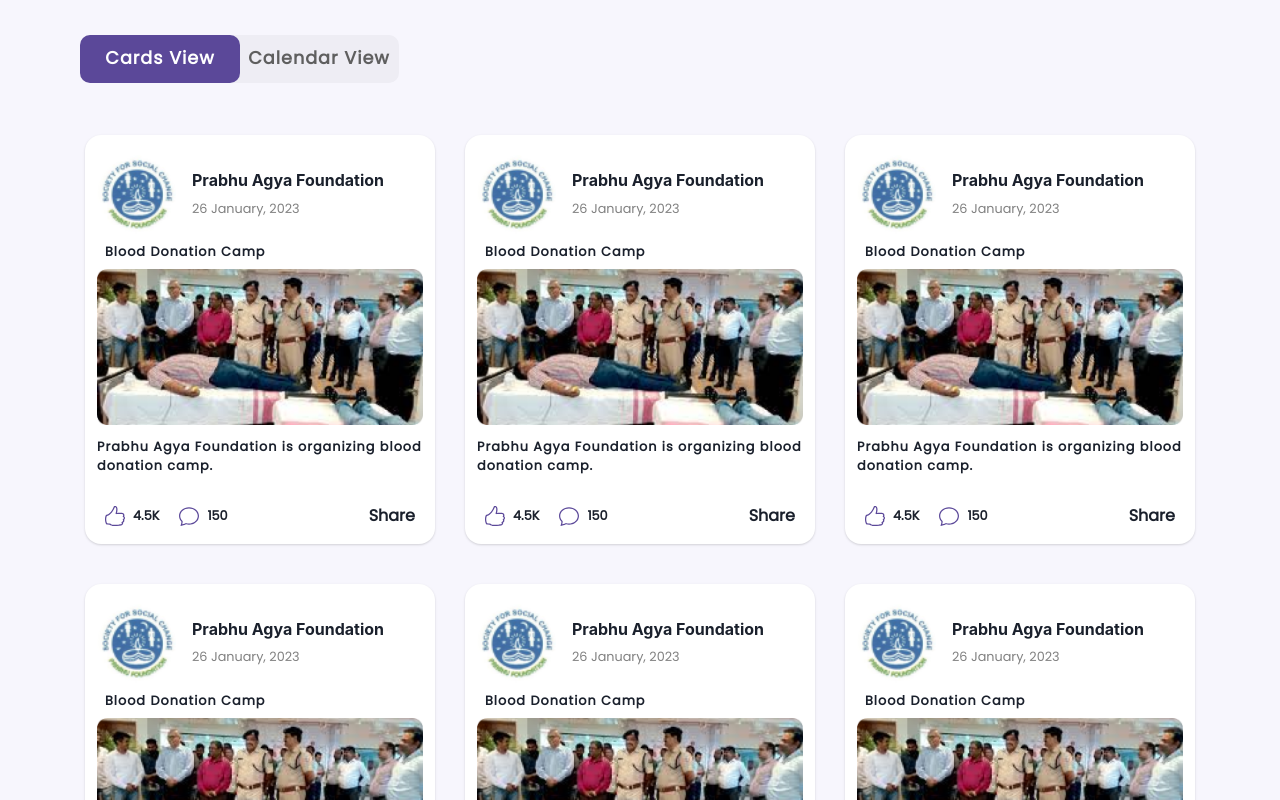
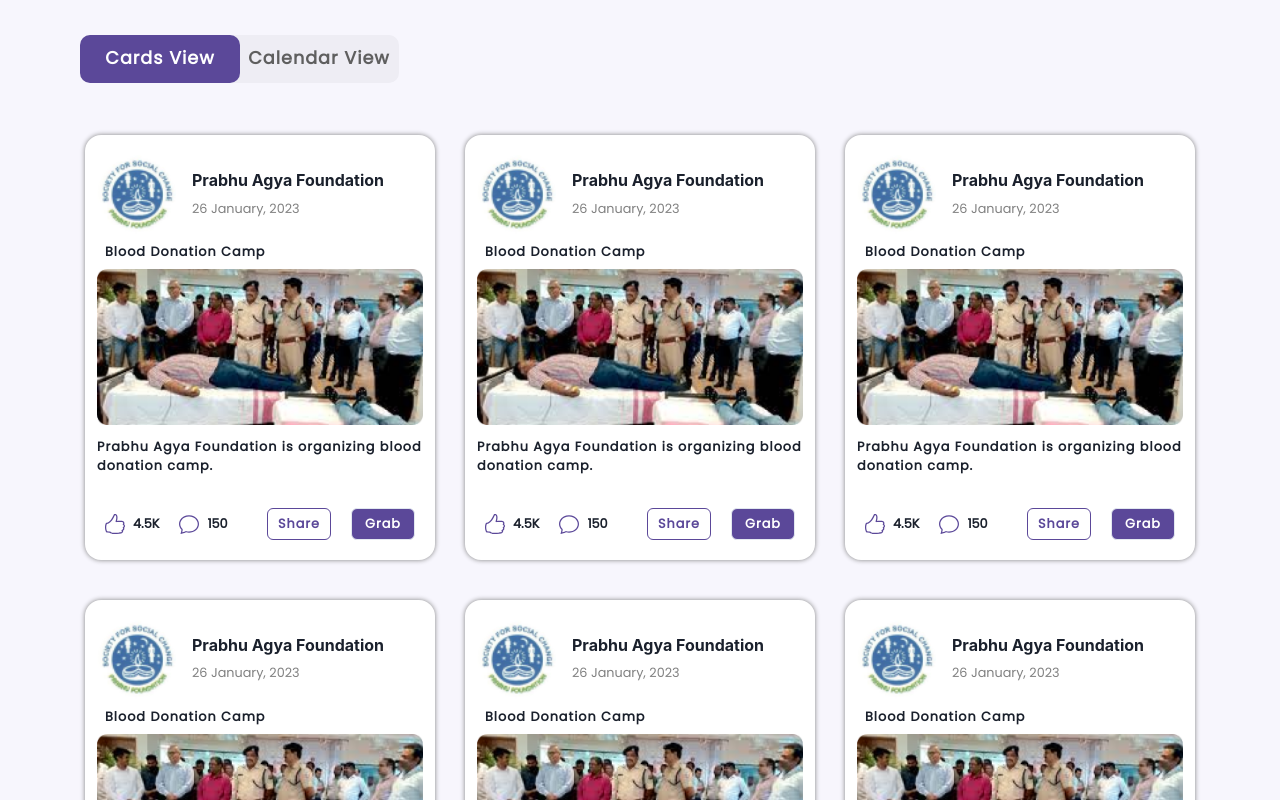
Before and after one commit to sayandeep-adhikary/GoWow, a React (Create React App) app: page /home in a window 1280 px wide. Shown: the part 1260-2060 px from the top of the page. Built offline with nearby package versions, Linux system fonts and the light colour scheme.

Commit message:
add opportunity cards

```diff
--- a/src/components/Home/Opportunities/OpportunityCard/OpportunityCard.js
+++ b/src/components/Home/Opportunities/OpportunityCard/OpportunityCard.js
@@ -1,4 +1,4 @@
-import React from "react";
+import React, { useState } from "react";
 import styles from "./OpportunityCard.module.css";
 import {
   Avatar,
@@ -13,15 +13,14 @@ import {
   Image,
   Text,
 } from "@chakra-ui/react";
-import {SlLike} from 'react-icons/sl'
-import {BsChat} from 'react-icons/bs'
-import { BiLike, BiChat, BiShare } from "react-icons/bi";
+import { SlLike } from "react-icons/sl";
+import { BsChat } from "react-icons/bs";
 import NGOLogo from "../../../../assets/NGOLogo.png";
 import opportunityImg from "../../../../assets/opportunityImg.png";
 
 export default function OpportunityCard() {
   return (
-    <Card maxW="lg" my={5} borderRadius={"2xl"} fontSize={"0.8rem"}>
+    <Card maxW="lg" my={5} borderRadius={"2xl"} fontSize={"0.8rem"} boxShadow={'0 0 5px grey'}>
       <CardHeader pb={0} px={3}>
         <Flex spacing="4">
           <Flex flex="1" gap="4" alignItems="center" flexWrap="wrap">
@@ -46,24 +45,62 @@ export default function OpportunityCard() {
         Prabhu Agya Foundation is organizing blood donation camp.
       </Text>
 
-      <CardFooter justify="space-between" py={2} flex>
+      <CardFooter justify="space-between" py={5} flex>
         <Box display={"flex"} gap={5}>
-          <Flex px={0} alignItems={'center'} gap={2} fontWeight={'600'}>
-            <SlLike size={20} color="#5B4899" cursor={'pointer'} />
+          <Flex px={0} alignItems={"center"} gap={2} fontWeight={"600"}>
+            <SlLike size={20} color="#5B4899" cursor={"pointer"}/>
             <Text mb={0}>4.5K</Text>
           </Flex>
-          <Flex px={0} alignItems={'center'} gap={2} fontWeight={'600'}>
-            <BsChat size={20} color="#5B4899" cursor={'pointer'} />
+          <Flex px={0} alignItems={"center"} gap={2} fontWeight={"600"}>
+            <BsChat size={20} color="#5B4899" cursor={"pointer"} />
             <Text mb={0}>150</Text>
           </Flex>
         </Box>
-        <Box>
-          <Button px={0} variant="ghost">
-            Share
+        <Box display={"flex"} gap={5}>
+          <Button
+            color={"color.1"}
+            _hover={{
+              color: "white",
+              bg: "color.1",
+            }}
+            variant={"outline"}
+            style={{ letterSpacing: "1px", border: "1px solid #5B4899" }}
+            h={8}
+            w={"4rem"}
+          >
+            <Text
+              fontFamily={"'Poppins', sans-serif"}
+              mb={0}
+              letterSpacing={"1px"}
+              fontWeight={600}
+              fontSize={"0.8rem"}
+            >
+              Share
+            </Text>
           </Button>
-          {/* <Button flex="1" variant="ghost" leftIcon={<BiChat />}>
-            Comment
-          </Button> */}
+          <Button
+            color={"white"}
+            bg={"color.1"}
+            _hover={{
+              bg: "white",
+              border: "1px solid #5B4899",
+              color: "#5B4899",
+            }}
+            variant={"outline"}
+            style={{ letterSpacing: "1px" }}
+            h={8}
+            w={"4rem"}
+          >
+            <Text
+              fontFamily={"'Poppins', sans-serif"}
+              mb={0}
+              letterSpacing={"1px"}
+              fontWeight={600}
+              fontSize={"0.8rem"}
+            >
+              Grab
+            </Text>
+          </Button>
         </Box>
       </CardFooter>
     </Card>
```
